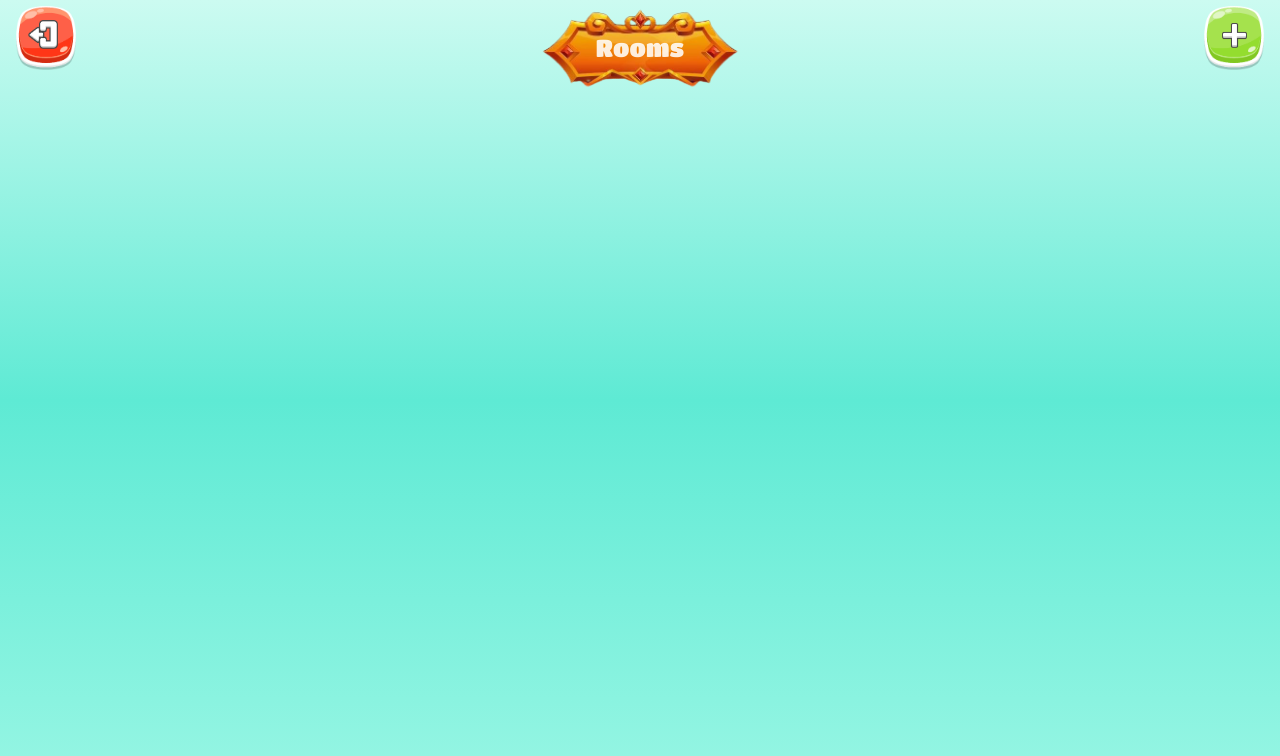
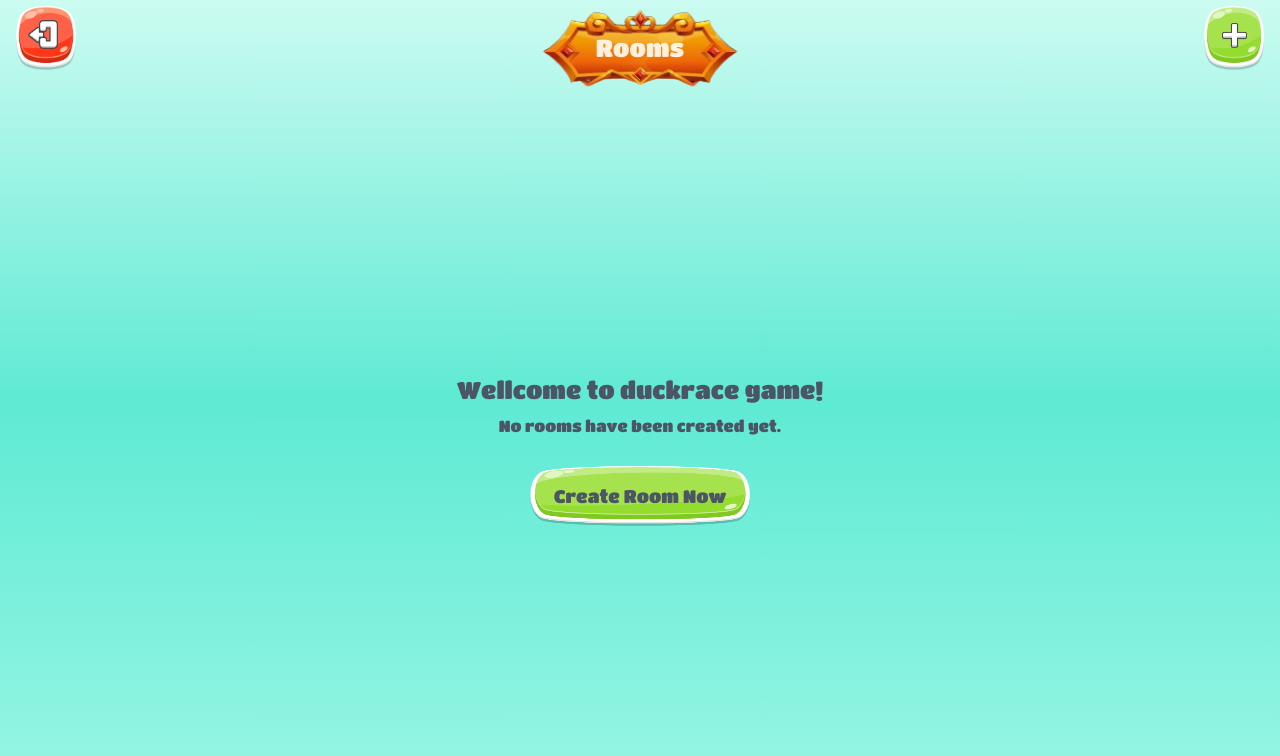
Before and after one commit to nccasia/duck-race, a React (Vite) app in the folder duckrace-fe/: page /room in a window 1280 px wide. Shown: the top 756 px of the page. Built offline with nearby package versions, Linux system fonts and the light colour scheme.

Commit message:
update UI room page when no rooms

```diff
--- a/duckrace-fe/src/pages/RoomPage/ModalCreateRoom/index.tsx
+++ b/duckrace-fe/src/pages/RoomPage/ModalCreateRoom/index.tsx
@@ -5,12 +5,11 @@ import { Room } from "@/interface/room/Room";
 import { useSocket } from "@/providers/SocketProvider";
 import useRoomStore from "@/stores/roomStore";
 import useUserStore from "@/stores/userStore";
-import { useEffect, useState } from "react";
+import { useEffect } from "react";
 import { toast } from "react-toastify";
 
 const ModalCreateRoom = () => {
-  const [openModalCreateRoom, setOpenModalCreateRoom] = useState(false);
-  const { createRoomData, setCreateRoomData, resetCreateRoomData } = useRoomStore();
+  const { createRoomData, setCreateRoomData, resetCreateRoomData, openModalCreateRoom, setOpenModalCreateRoom } = useRoomStore();
   const { currentUser } = useUserStore();
   const socket = useSocket();
   const handleChangeValue = (e: React.ChangeEvent<HTMLInputElement>, field: string) => {
@@ -59,7 +58,7 @@ const ModalCreateRoom = () => {
       socket.off(SocketEvents.ON.CREATE_ROOM_SUCCESS);
       socket.off(SocketEvents.ON.CREATE_ROOM_FAILED);
     };
-  }, [currentUser.id, resetCreateRoomData, socket]);
+  }, [currentUser.id, handleOpenModalCreateRoom, resetCreateRoomData, socket]);
 
   return (
     <Dialog open={openModalCreateRoom} onOpenChange={handleOpenModalCreateRoom}>
--- a/duckrace-fe/src/pages/RoomPage/index.tsx
+++ b/duckrace-fe/src/pages/RoomPage/index.tsx
@@ -14,7 +14,7 @@ import { toast } from "react-toastify";
 const RoomPage = () => {
   const socket = useSocket();
   const navigate = useNavigate();
-  const { setListRoom, listRoom } = useRoomStore();
+  const { setListRoom, listRoom, setOpenModalCreateRoom } = useRoomStore();
   const { currentUser } = useUserStore();
   const handleJoinRoom = (roomId: string) => {
     if (!socket) return;
@@ -58,6 +58,7 @@ const RoomPage = () => {
         {/* <ModalSearchRoom /> */}
       </div>
       <div className='h-[calc(100%-100px)] w-full overflow-y-auto [&::-webkit-scrollbar]:w-[0px] [&::-webkit-scrollbar-thumb]:hidden [&::-webkit-scrollbar-thumb]:rounded-lg [&::-webkit-scrollbar-track]:bg-gray-200'>
+        {listRoom.length > 0 ? (
           <div className='grid grid-cols-1 md:grid-cols-2 lg:grid-cols-3 gap-4 w-full'>
             {listRoom?.map((room, index) => (
               <div className='w-full flex justify-center items-center' key={index}>
@@ -65,6 +66,23 @@ const RoomPage = () => {
               </div>
             ))}
           </div>
+        ) : (
+          <div className='flex justify-center items-center h-full'>
+            <div className='flex flex-col items-center gap-2 font-titan text-gray-600'>
+              <span className='text-2xl '>Wellcome to duckrace game!</span>
+              <span>No rooms have been created yet.</span>
+              <div
+                onClick={() => setOpenModalCreateRoom(true)}
+                className='w-[220px] h-[60px] relative mt-5 cursor-pointer filter hover:drop-shadow-[0_0_0.1rem_rgba(124,6,226,0.874)] transition-all active:drop-shadow-[0_0_0.2rem_rgba(124,6,226,0.874)]'
+              >
+                <img className='w-full h-full' src='/Buttons/Button.png' />
+                <span className='absolute flex h-full w-full justify-center items-center top-0 left-0 text-[18px] '>
+                  Create Room Now
+                </span>
+              </div>
+            </div>
+          </div>
+        )}
       </div>
     </div>
   );
--- a/duckrace-fe/src/stores/roomStore.ts
+++ b/duckrace-fe/src/stores/roomStore.ts
@@ -19,6 +19,7 @@ interface RoomState {
   tabs: string;
   openModalShowRank: boolean;
   openModalShowResult: boolean;
+  openModalCreateRoom: boolean;
 
   setCreateRoomData: (data: ICreateRoomData) => void;
   resetCreateRoomData: () => void;
@@ -36,6 +37,7 @@ interface RoomState {
   setTabs: (tabs: string) => void;
   setOpenModalShowRank: (openModalShowRank: boolean) => void;
   setOpenModalShowResult: (openModalShowResult: boolean) => void;
+  setOpenModalCreateRoom: (openModalCreateRoom: boolean) => void;
 }
 
 const useRoomStore = create<RoomState>((set) => ({
@@ -57,6 +59,7 @@ const useRoomStore = create<RoomState>((set) => ({
   tabs: "list-user",
   openModalShowRank: false,
   openModalShowResult: false,
+  openModalCreateRoom: false,
 
   setCreateRoomData: (data: ICreateRoomData) => set({ createRoomData: data }),
   resetCreateRoomData: () => set({ createRoomData: { roomName: "", roomBet: 1 } }),
@@ -74,6 +77,7 @@ const useRoomStore = create<RoomState>((set) => ({
   setTabs: (tabs: string) => set({ tabs }),
   setOpenModalShowRank: (openModalShowRank: boolean) => set({ openModalShowRank }),
   setOpenModalShowResult: (openModalShowResult: boolean) => set({ openModalShowResult }),
+  setOpenModalCreateRoom: (openModalCreateRoom: boolean) => set({ openModalCreateRoom }),
 }));
 
 export default useRoomStore;
```
Also changed, not shown: 1 other file (tests, documents, lock files or other folders). Lines whose indentation alone changed are shown as unchanged.
